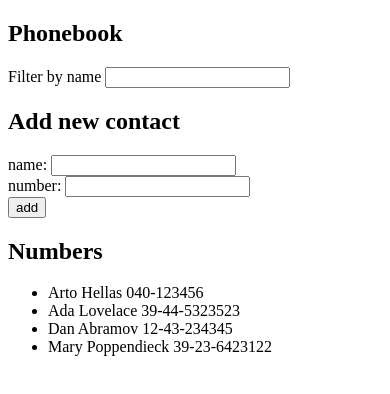
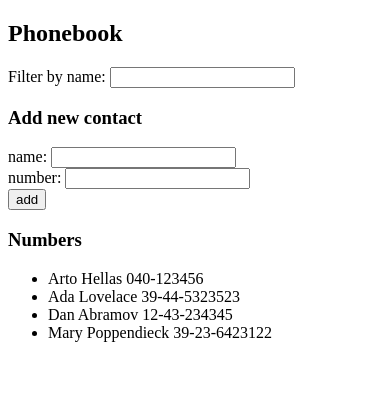
Before and after one commit to cellaaleo/full-stack-open, a React (Vite) app in the folder part-2/phonebook/: page / in a window 390 px wide. Shown: the top 394 px of the page. Built offline with nearby package versions, Linux system fonts and the light colour scheme.

Commit message:
2.10 - phonebook - extract from the App the components: Filter, PersonForm and Persons.

```diff
--- a/part-2/phonebook/src/App.jsx
+++ b/part-2/phonebook/src/App.jsx
@@ -1,6 +1,7 @@
 import { useState } from 'react'
-
-const Person = ({ person }) => <li>{person.name} {person.number}</li>
+import Persons from './components/Persons'
+import PersonForm from './components/PersonForm'
+import Filter from './components/Filter'
 
 const App = () => {
   const [persons, setPersons] = useState([
@@ -17,15 +18,15 @@ const App = () => {
   const handleNumberChange = (event) => setNewNumber(event.target.value.replace(/[^0-9-]/, ''))
   const handleSearchChange = (event) => setNewSearch(event.target.value)
 
-  const result = persons.filter((person) =>
-    person.name.toLowerCase().includes(newSearch.toLowerCase())
-  )
-
   const addName = (event) => {
     event.preventDefault()
 
     if (isValidName(newName, persons)) {
-      const personObject = { name: newName.trim(), number: newNumber }
+      const personObject = {
+        name: newName.trim(),
+        number: newNumber,
+        id: persons.length + 1
+      }
       setPersons(persons.concat(personObject))
       setNewName('')
       setNewNumber('')
@@ -37,33 +38,25 @@ const App = () => {
   return (
     <div>
       <h2>Phonebook</h2>
-        <div>
-          Filter by name <input type="search" value={newSearch} onChange={handleSearchChange} />
-        </div>
 
-      <h2>Add new contact</h2>
-      <form onSubmit={addName}>
-        <div>
-          name: <input value={newName} onChange={handleNameChange} />
-        </div>
-        <div>
-          number: <input value={newNumber} onChange={handleNumberChange} />
-        </div>
-        <div>
-          <button type="submit">add</button>
-        </div>
-      </form>
+      <Filter value={newSearch} onChange={handleSearchChange} />
 
-      <h2>Numbers</h2>
-      <ul>
-        {result.map(person =>
-            <Person key={person.name} person={person} />
-        )}
-      </ul>
+      <h3>Add new contact</h3>
+      <PersonForm
+         onSubmit={addName}
+         nameValue={newName}
+         onNameChange={handleNameChange}
+         numberValue={newNumber}
+         onNumberChange={handleNumberChange}
+      />
 
+      <h3>Numbers</h3>
+      <Persons persons={persons} newSearch={newSearch} />
     </div>
   )
 }
+
+export default App
 
 function isValidName(newName, persons) {
   let isValid = true
@@ -74,5 +67,3 @@ function isValidName(newName, persons) {
   })
   return isValid
 }
-
-export default App
--- /dev/null
+++ b/part-2/phonebook/src/components/Filter.jsx
@@ -0,0 +1,9 @@
+const Filter = ({ value, onChange }) => {
+  return (
+    <div>
+      Filter by name: <input type="search" value={value} onChange={onChange} />
+    </div>
+  )
+}
+
+export default Filter
--- /dev/null
+++ b/part-2/phonebook/src/components/PersonForm.jsx
@@ -0,0 +1,17 @@
+const PersonForm = ({ onSubmit, nameValue, numberValue, onNameChange, onNumberChange}) => {
+  return (
+    <form onSubmit={onSubmit}>
+      <div>
+        name: <input value={nameValue} onChange={onNameChange} />
+      </div>
+      <div>
+        number: <input value={numberValue} onChange={onNumberChange} />
+      </div>
+      <div>
+        <button type="submit">add</button>
+      </div>
+    </form>
+  )
+}
+
+export default PersonForm
--- /dev/null
+++ b/part-2/phonebook/src/components/Persons.jsx
@@ -0,0 +1,17 @@
+const Person = ({ person }) => <li>{person.name} {person.number}</li>
+
+const Persons = ({ persons, newSearch }) => {
+  const result = persons.filter((person) =>
+    person.name.toLowerCase().includes(newSearch.toLowerCase())
+  )
+
+  return (
+    <ul>
+      {result.map(person =>
+        <Person key={person.id} person={person} />
+      )}
+    </ul>
+  )
+}
+
+export default Persons
```
